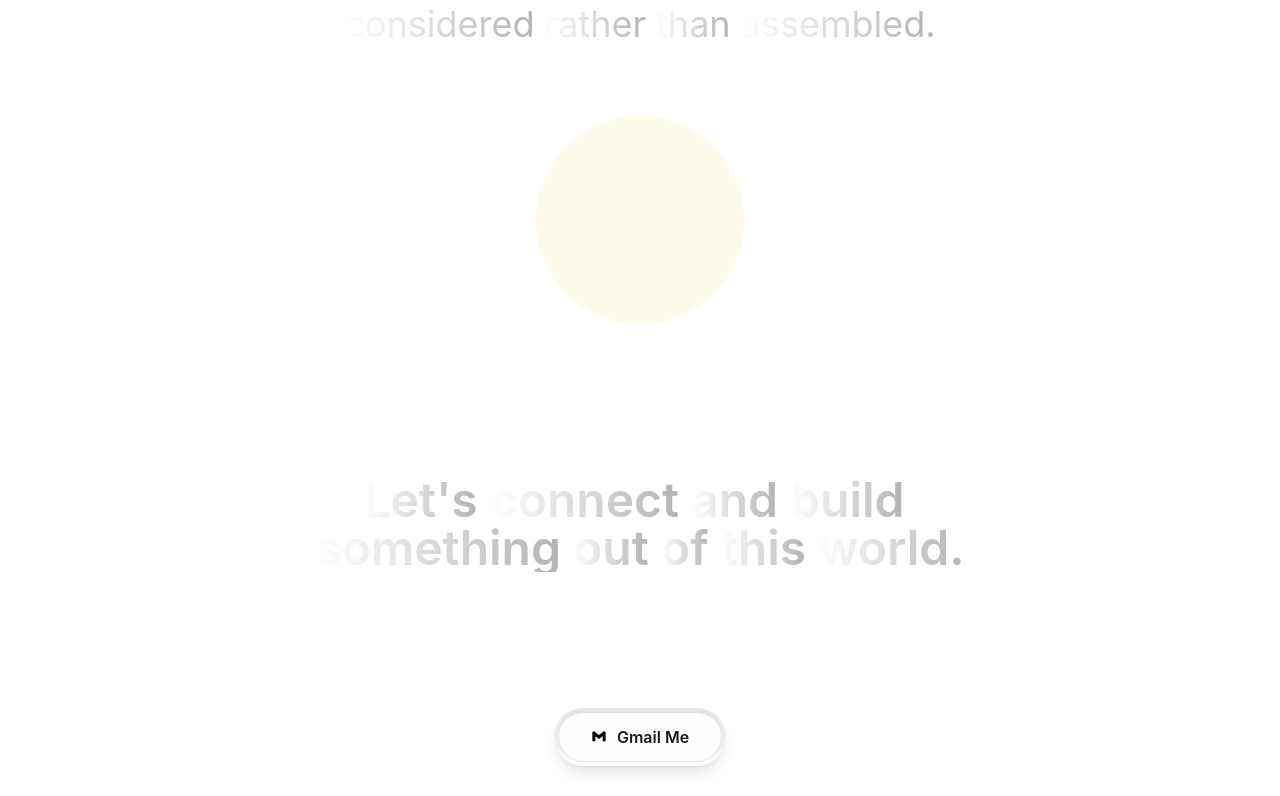
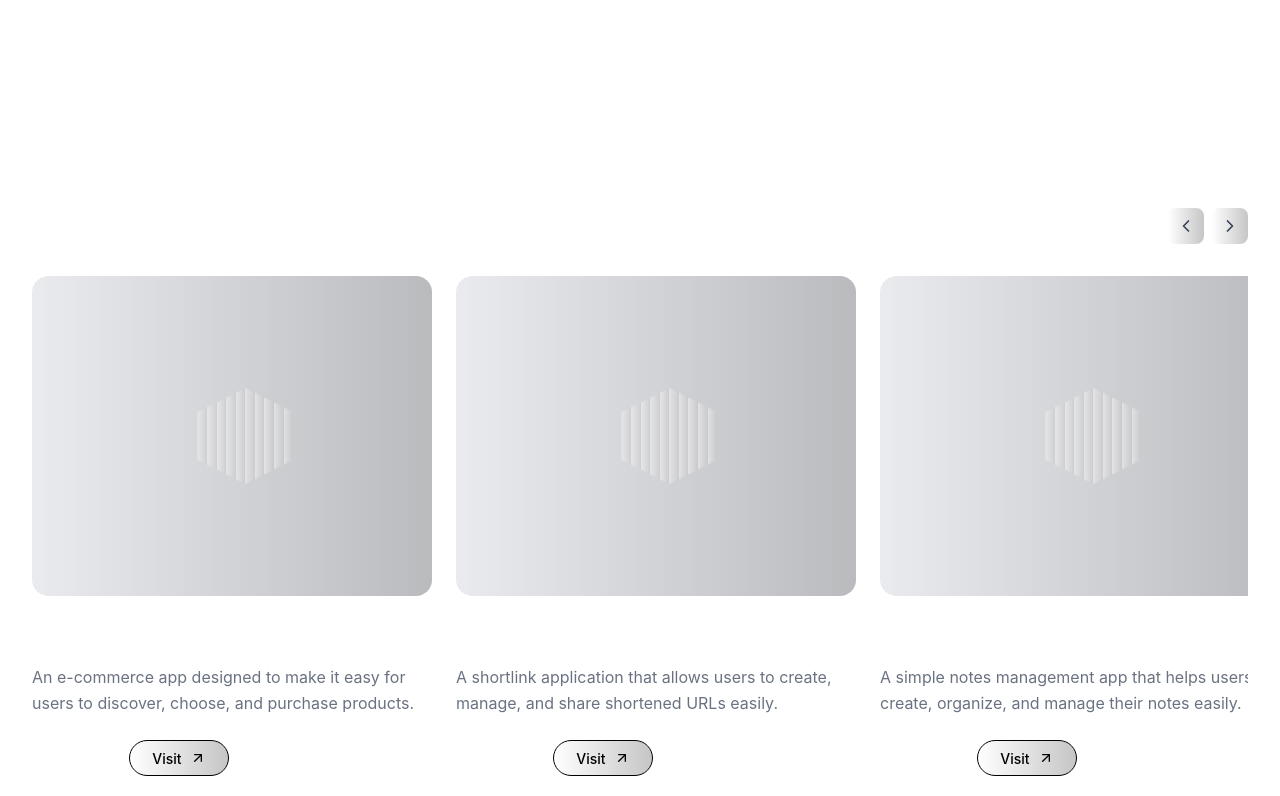
Before and after one commit to bildanjhry/space.ranger, a React (Vite) app: page / in a window 1280 px wide. Shown: the part 1564-2360 px from the top of the page. Built offline with nearby package versions, Linux system fonts and the light colour scheme.

Commit message:
feat: add feature project into web

```diff
--- a/src/App.jsx
+++ b/src/App.jsx
@@ -1,13 +1,12 @@
-import React, { useState, useEffect, useMemo } from 'react';
+import React, { useState, useEffect, useRef, useMemo } from 'react';
 import { motion, AnimatePresence } from 'framer-motion';
 import { FiDownload } from "react-icons/fi";
 import { FaLinkedinIn } from "react-icons/fa";
 import { LuGithub } from "react-icons/lu";
 import { BiLogoGmail } from "react-icons/bi";
 import { FaWhatsapp } from "react-icons/fa";
+import { IoPersonOutline } from "react-icons/io5";
 import {
-  ArrowRight,
-  ChevronRight,
   Menu,
   X,
   Mail,
@@ -143,6 +142,142 @@ function FloatingPaths({ position }) {
   );
 }
 
+import { ArrowRight, ArrowUpRight, ChevronLeft, ChevronRight } from 'lucide-react';
+
+const projects = [
+  {
+    title: "BeliMudah",
+    description: "An e-commerce app designed to make it easy for users to discover, choose, and purchase products.",
+    link:"http://103.127.96.192:9202"
+  },
+  {
+    title: "ShortLik",
+    description: `A shortlink application that allows users to create, manage, and share shortened URLs easily.`,
+    link:"https://x-shrt.vercel.app"
+  },
+  {
+    title: "Pulse",
+    description: "A simple notes management app that helps users create, organize, and manage their notes easily.",
+  },
+  {
+    title: "Webcc Synergix",
+    description: "Streamline your workflow with our developer tools and documentation.",
+  },
+];
+
+ function FeaturedProjects() {
+  const scrollRef = useRef(null);
+
+  const scrollLeft = () => {
+    if (scrollRef.current) {
+      scrollRef.current.scrollBy({ left: -350, behavior: 'smooth' });
+    }
+  };
+
+  const scrollRight = () => {
+    if (scrollRef.current) {
+      scrollRef.current.scrollBy({ left: 350, behavior: 'smooth' });
+    }
+  };
+
+  return (
+    <section className="py-16 md:py-27 px-4 md:px-8 max-w-7xl mx-auto text-white/60">
+      {/* Header Section */}
+      <div className="flex justify-between items-end mb-8">
+        <div>
+          <h2 className="text-3xl md:text-5xl font-bold mb-4 tracking-tight">
+            Featured Projects
+          </h2>
+          <a href="https://github.com/bildanjhry"
+          className="inline-flex items-center gap-1 text-sm font-medium hover:underline">
+            See github <ArrowUpRight className="w-4 h-4" />
+          </a>
+        </div>
+
+        <div className="flex gap-2">
+          <button
+            onClick={scrollLeft}
+            className="p-2 rounded-lg bg-white bg-linear-to-r
+            from-neutral to-neutral-700/30 hover:bg-gray-50 text-gray-700 transition-colors"
+            aria-label="Scroll left"
+          >
+            <ChevronLeft className="w-5 h-5" />
+          </button>
+          <button
+            onClick={scrollRight}
+            className="p-2 bg-linear-to-r
+            from-neutral to-neutral-700/30 rounded-lg bg-white hover:bg-gray-50
+            text-gray-700 transition-colors"
+            aria-label="Scroll right"
+          >
+            <ChevronRight className="w-5 h-5" />
+          </button>
+        </div>
+      </div>
+
+      {/* Carousel Section */}
+      <div
+        ref={scrollRef}
+        className="flex gap-6 overflow-x-auto snap-x snap-mandatory scrollbar-hide pb-4"
+      >
+        {projects.map((project, index) => (
+          <div
+            key={index}
+            className="min-w-[300px] group overflow-hidden md:min-w-[400px] snap-start flex flex-col"
+          >
+            {/* Image / Logo Placeholder */}
+            <div className='overflow-hidden h-80 mb-6 rounded-2xl'>
+              <div className="bg-gray-200/80 bg-linear-to-r
+              transition-all duration-300 group-hover:scale-110
+                from-neutral to-neutral-700/30 rounded-2xl
+                aspect-[4/3] flex items-center justify-center overflow-hidden h-80">
+                {/* Recreating the hexagonal logo with stripes */}
+                <div className="relative w-24 h-24 ">
+                  <div className="absolute inset-0
+                  [clip-path:polygon(50%_0%,_100%_25%,_100%_75%,_50%_100%,_0%_75%,_0%_25%)]">
+                    <div className="absolute inset-0 flex">
+                      {[...Array(10)].map((_, i) => (
+                        <div key={i} className="flex-1 h-full bg-white bg-linear-to-r
+                        from-neutral to-neutral-700/30 opacity-40" style={{width: '4px'}} />
+                      ))}
+                    </div>
+                  </div>
+                </div>
+              </div>
+            </div>
+
+            {/* Card Content */}
+            <h3 className="text-2xl font-semibold  mb-3">
+              {project.title}
+            </h3>
+            <p className="text-gray-500 leading-relaxed mb-6">
+              {project.description}
+            </p>
+
+            <div className="flex items-center gap-3">
+              <a
+              className='h-9 w-fit px-2 gap-2 rounded-full flex justify-center items-center
+               border-white/20 text-[14px]'
+              href="">
+                <LuGithub/>
+                <p>Source</p>
+              </a>
+              <a href={project?.link}
+              target="_blank"
+              className="mt-auto bg-white text-black border w-25 flex
+              justify-center h-9 rounded-full items-center gap-2 font-medium
+              text-[14px] hover:gap-3 transition-all bg-linear-to-r
+                from-neutral to-neutral-700/30">
+                Visit <ArrowUpRight className="w-4 h-4" />
+              </a>
+            </div>
+          </div>
+        ))}
+      </div>
+    </section>
+  );
+}
+
 
 function WarpShaderHero() {
   return (
@@ -169,7 +304,7 @@ function WarpShaderHero() {
 
       <div className="relative z-10 min-h-screen flex items-center justify-center px-8">
         <div className="max-w-4xl w-full text-center space-y-8">
-          <h1 className="text-white text-5xl md:text-[7rem] font-sans font-black tracking-tighter text-balance">
+          <h1 className="text-white text-6xl md:text-[7rem] font-sans font-black tracking-tighter text-balance">
               <TextEffect preset="blur" per="word" delay={0.2}>
                   Hello there, I'm Bildan Jauhary
               </TextEffect>
@@ -182,7 +317,7 @@ function WarpShaderHero() {
 
           <div className="flex flex-col sm:flex-row justify-center items-center">
           <button className="bg-white/90
-               transition-all duration-300
+              transition-all duration-300
               hover:-translate-y-0.75
               mt-5
               cursor-pointer bg-linear-to-r
@@ -681,7 +816,8 @@ function TechStackTicker({
             <span
               key={i}
               style={mono}
-              className="text-md text-zinc-500 whitespace-nowrap border border-white/10 rounded-full px-4.5 py-1.5 shrink-0"
+              className="text-md text-zinc-500 whitespace-nowrap border border-white/10
+              rounded-full px-4.5 py-1.5 shrink-0"
             >
               {s}
             </span>
@@ -732,7 +868,8 @@ function HeroSection() {
                     </div>
                   </a> */}
 
-                  <h1 className="mt-8 max-w-4xl mx-auto text-balance text-6xl font-semibold tracking-tight md:text-5xl lg:mt-16 xl:text-[5rem]">
+                  <h1 className="mt-5 md:mt-8 max-w-4xl mx-auto text-balance text-5xl font-semibold tracking-tight
+                  md:text-5xl lg:mt-16 xl:text-[5rem]">
                     <TextEffect preset="blur" per="word" delay={0.2}>
                       Full Stack Dev trying to contribute to the future.
                     </TextEffect>
@@ -740,11 +877,11 @@ function HeroSection() {
                   <button className='w-12 h-12 mt-9 rounded-full border border-white/20'>
                     <p className='text-white/40 text-xl'>{"</>"}</p>
                   </button>
-                  <p className="mx-auto mt-9 max-w-2xl text-balance text-4xl">
+                  <p className="mx-auto mt-9 max-w-2xl text-balance text-xl md:text-3xl">
                     <TextEffect preset="slide" per="word" delay={0.5}>
                       Building exceptional application with modern technologies and clean code with 3+ years of experiences.
-                        I care most about the gap between a good idea and a product people actually trust performance, clarity, and the small details that make software feel considered rather
-              than assembled.
+                      I care most about the gap between a good idea and a product people actually trust performance, clarity, and the
+                      small details that make software feel considered rather than assembled.
                     </TextEffect>
                   </p>
                 </AnimatedGroup>
@@ -763,11 +900,15 @@ function HeroSection() {
         >
         </motion.div>
 
-        <div className='w-52 h-52 mb-10 rounded-full bg-amber-50 flex justify-self-center'>
+        {/* <div className='w-52 h-52 mb-10 rounded-full bg-amber-50 flex
+        justify-center items-center text-black/40 justify-self-center'>
+            <IoPersonOutline size={100}/>
+        </div> */}
 
-        </div>
+        <FeaturedProjects/>
 
-            <section id="contact" className="relative px-6 py-28">
+
+        <section id="contact" className="relative px-6 py-28">
         <div className="max-w-3xl mx-auto text-center flex flex-col items-center">
           <h2 className="text-3xl sm:text-5xl font-semibold text-white mb-6">
               <TextEffect preset="slide" per="word" delay={0.2}>
@@ -779,7 +920,6 @@ function HeroSection() {
             I'm currently open to new opportunities and interesting collaborations. Reach out and
             I'll get back to you within a day or two.
           </p>
-
 
             <div
             className="inline-block group relative mb-6 bg-gradient-to-b from-black/10 to-white/10
@@ -861,9 +1001,6 @@ function HeroSection() {
       </section> */}
 
 
-
-
-
         </section>
         <div className='h-20 flex flex-rows  justify-center gap-3 items-center
         w-full text-white/60 border-t border-white/10'>
--- a/src/index.css
+++ b/src/index.css
@@ -56,3 +56,12 @@
     @apply bg-background text-foreground;
   }
 } */
+
+
+.scrollbar-hide {
+  -ms-overflow-style: none;
+  scrollbar-width: none;
+}
+.scrollbar-hide::-webkit-scrollbar {
+  display: none;
+}
```
